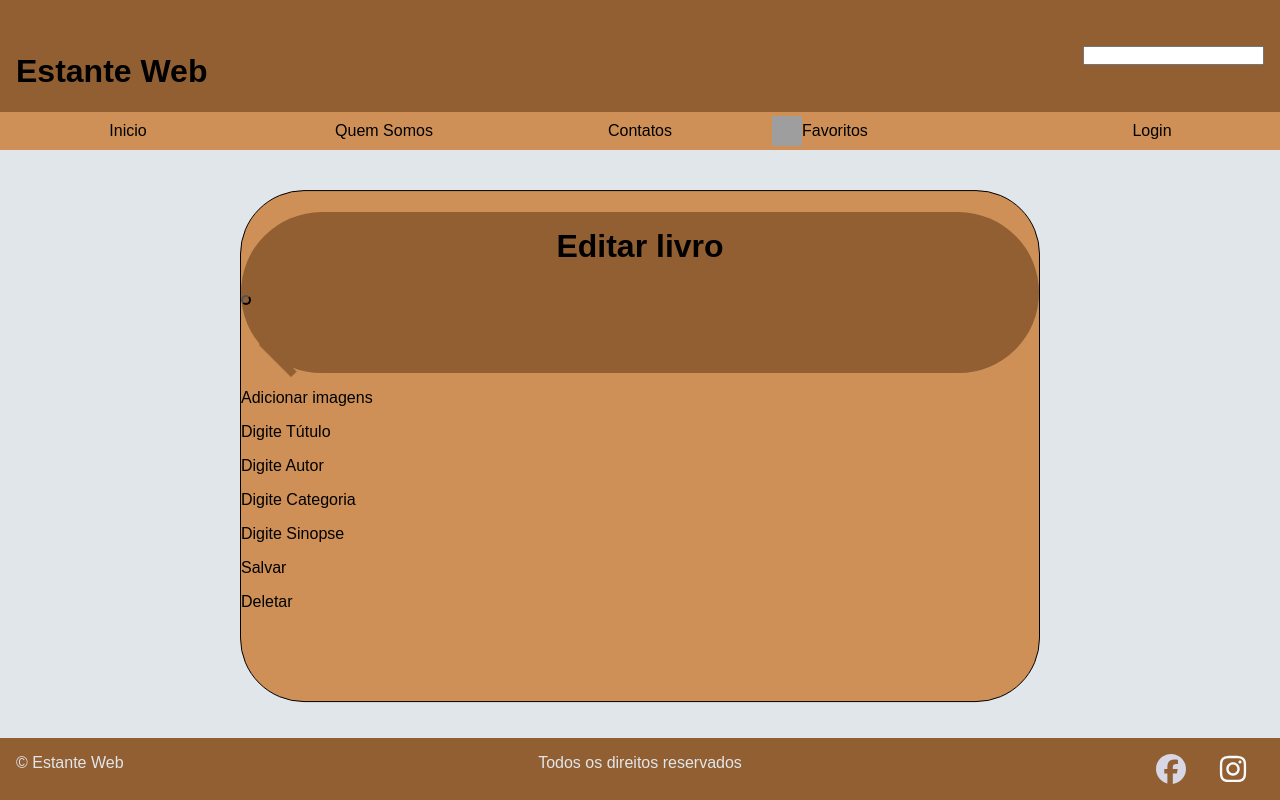
After one commit to neresr0d/banco, a PHP site: page /edit-livro.php in a window 1280 px wide. The commit adds this page. Run offline with PHP 8.4, Linux system fonts and the light colour scheme; grey boxes are pictures that could not be loaded.

Commit message:
tela de edição de livros iniciada

```diff
--- a/css/style.css
+++ b/css/style.css
@@ -70,6 +70,7 @@ alinha os itens na vertical com base no seu centro */
 }
 
 body {
+    font-family: Arial, Helvetica, sans-serif;
     display: flex;
     flex-direction: column;
     min-height: 100vh;
@@ -126,11 +127,9 @@ footer {
     margin: 0 1rem;
 }
 
-.quem-somos{
+.quem-somos {}
 
-}
-
-.quem-somos h1{
+.quem-somos h1 {
     background-color: #915f32;
     padding: 5px;
     margin-top: 30px;
@@ -138,27 +137,27 @@ footer {
 
 }
 
-.quem{
+.quem {
     justify-content: center;
     display: flex;
 }
 
-.quem-somos h2{
+.quem-somos h2 {
     margin-top: 180px;
     font-size: 35px;
 }
 
-.quem-somos h4{
+.quem-somos h4 {
     margin-top: 150px;
     text-align: center;
 }
 
-.user{
+.user {
     display: flex;
     align-items: center;
 }
 
-.desenvolvido{
+.desenvolvido {
     margin-top: 140px;
     align-items: center;
     display: flex;
@@ -166,14 +165,14 @@ footer {
 
 }
 
-.acesso{
+.acesso {
     background-color: #ce9056;
     text-align: center;
 
 
 }
 
-.cria-conta{
+.cria-conta {
     text-align: center;
 }
 
@@ -250,7 +249,7 @@ h1 {
 
 }
 
-.borda-login p{
+.borda-login p {
     background-color: #915f32;
 
 }
@@ -271,15 +270,20 @@ h1 {
     left: 0;
     width: 100%;
     height: 100%;
-    opacity: 0; /* Torna o input invisível, mas ainda funcional */
-    cursor: pointer; /* Muda o cursor para indicar que é clicável */
-    z-index: 1; /* Garante que o input esteja atrás da imagem */
+    opacity: 0;
+    /* Torna o input invisível, mas ainda funcional */
+    cursor: pointer;
+    /* Muda o cursor para indicar que é clicável */
+    z-index: 1;
+    /* Garante que o input esteja atrás da imagem */
 }
 
 .perfil img {
     margin-bottom: 5px;
-    width: 30px; /* Ajuste o tamanho conforme necessário */
-    height: auto; /* Mantém a proporção da imagem */
+    width: 30px;
+    /* Ajuste o tamanho conforme necessário */
+    height: auto;
+    /* Mantém a proporção da imagem */
     justify-content: center;
 }
 
@@ -427,6 +431,33 @@ a {
 
 }
 
+.edit {
+    background-color: #ce9056;
+    border: solid black 0.1rem;
+    border-radius: 4rem;
+    position: absolute;
+    top: 50%;
+    left: 50%;
+    transform: translateY(-41%) translateX(-50%);
+    width: 50rem;
+    height: 32rem;
+
+}
+
+.edit1 {
+    background-color: #915f32;
+    border-radius: 100px;
+    position: relative;
+    align-items: center;
+    justify-content: space-between;
+}
+
+.edit1 button{
+    border-radius: 50%;
+    width: 10px;
+    height: 10px;
+}
+
 @media screen and (max-width:900px) {
 
     nav {
--- /dev/null
+++ b/edit-livro.php
@@ -0,0 +1,86 @@
+<!DOCTYPE html>
+<html lang="pt-BR">
+
+<head>
+    <meta charset="UTF-8">
+    <meta name="viewport" content="width=device-width, initial-scale=1.0">
+    <title>Estante Web</title>
+
+    <link rel="stylesheet" href="/estante_web/banco/css/style.css">
+
+</head>
+
+<body>
+    <header>
+        <div class="logo-busca">
+
+            <h1>Estante Web</h1>
+
+            <form action="">
+                <input type="search" name="busca" id="busca">
+            </form>
+        </div>
+
+    </header>
+
+    <nav>
+        <a href="/index.html">Inicio</a>
+        <a href="quem_somos.html">Quem Somos</a>
+        <a href="contatos.html">Contatos</a>
+        <a href="" class="alinhar">
+            <img src="../imgs/star.png.png" alt="" width="30px" height="30px">
+            Favoritos
+        </a>
+        <a href="login.html">Login</a>
+
+    </nav>
+
+    <main>
+        <div class="edit">
+            <div class="edit1">
+                <div>
+                    <h1>Editar livro</h1>
+                </div>
+                <div><button><a href=""><img src="/estante_web/banco/imgs/bnt-voltar.png" alt=""></a> </button>
+                </div>
+            </div>
+            <div>
+                <div>
+                    <p>Adicionar imagens</p>
+                </div>
+                <p>Digite Tútulo</p>
+                <p>Digite Autor</p>
+                <p>Digite Categoria</p>
+            </div>
+
+            <div>
+                <P>Digite Sinopse</P>
+            </div>
+            <div>
+                <p>Salvar</p>
+            </div>
+            <div>
+                <p>Deletar</p>
+            </div>
+        </div>
+    </main>
+
+    <footer>
+        <div id="copy">
+            &copy; Estante Web
+        </div>
+
+        <div>
+            Todos os direitos reservados
+        </div>
+
+        <div class="img-fim">
+            <img src="../imgs/facebook.svg" alt="" width="30px" height="30px">
+            <img src="..//imgs/instagram.svg" alt="" width="30px" height="30px">
+        </div>
+
+    </footer>
+
+</body>
+
+</html>
```
Also changed, not shown: categorias.php (deleted, +0 -87 lines), views/cadastro.php (renamed from cadastro.php, +6 -2 lines), imgs/bnt-voltar.png (added).
